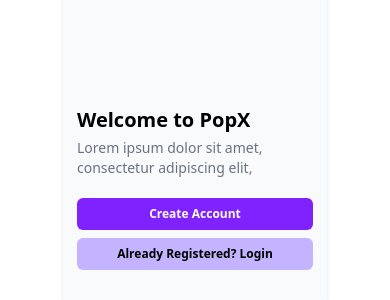
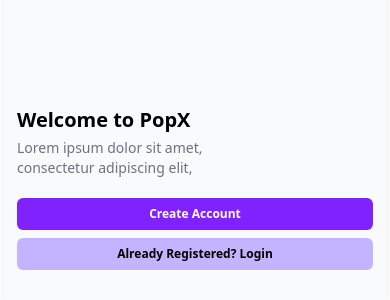
Before and after one commit to aryanB1706/PopX, a React (Vite) app: page / in a window 390 px wide. Shown: the part 544-844 px from the top of the page. Built offline with nearby package versions, Linux system fonts and the light colour scheme.

Commit message:
Updated UI / Fixed mobile layout / etc.

```diff
--- a/src/pages/WelcomePage.jsx
+++ b/src/pages/WelcomePage.jsx
@@ -6,7 +6,7 @@
 
   return (
     <div className="min-h-screen w-screen flex items-center justify-center bg-white">
-      <div className="bg-gray-50 w-66 min-h-screen flex flex-col justify-end p-3.5 shadow-md rounded-none text-left">
+      <div className="bg-gray-50 w-full max-w-sm  min-h-screen flex flex-col justify-end p-3.5 shadow-md rounded-none text-left">
         <div className="w-60">
           <h1 className="text-xl font-bold mb-1">Welcome to PopX</h1>
           <h3 className="text-gray-500 mb-5 text-sm font-medium">
```
